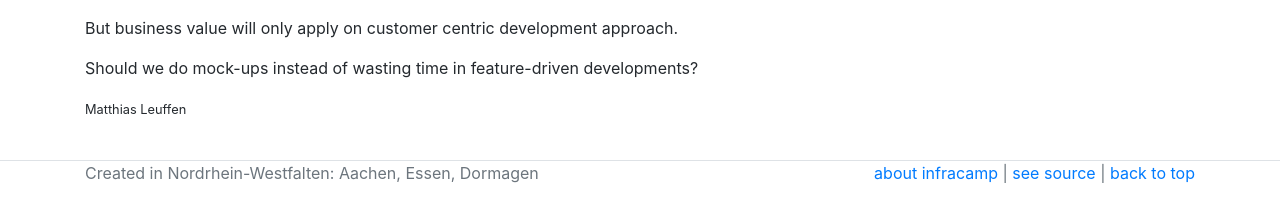
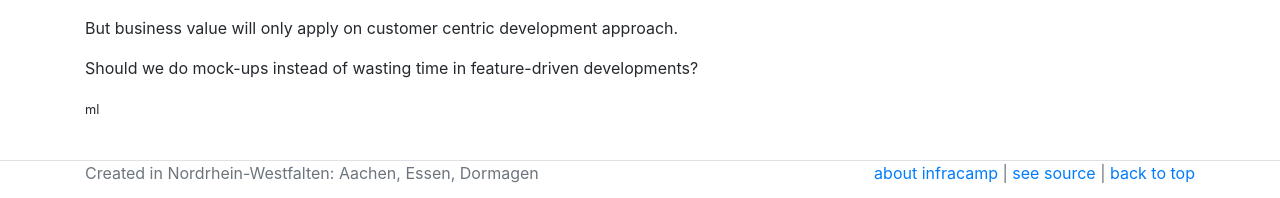
Before and after one commit to infracamp/infracamp, a Jekyll site: the page built from docs/repos/how-to/user-stories.md, in a window 1280 px wide and 900 px high, scrolled down 1860 px. Shown: the part 699-897 px from the top of the window. Built offline with Jekyll 4.4.1, drawn with Linux system fonts in a browser that asks for light colours; nearby versions of some CDN libraries.

Commit message:
user stories

```diff
--- a/docs/repos/how-to/user-stories.md
+++ b/docs/repos/how-to/user-stories.md
@@ -124,4 +124,4 @@ But business value will only apply on customer centric development approach.
 
 Should we do mock-ups instead of wasting time in feature-driven developments?
 
-<small>Matthias Leuffen</small>
+<small>ml</small>
```
